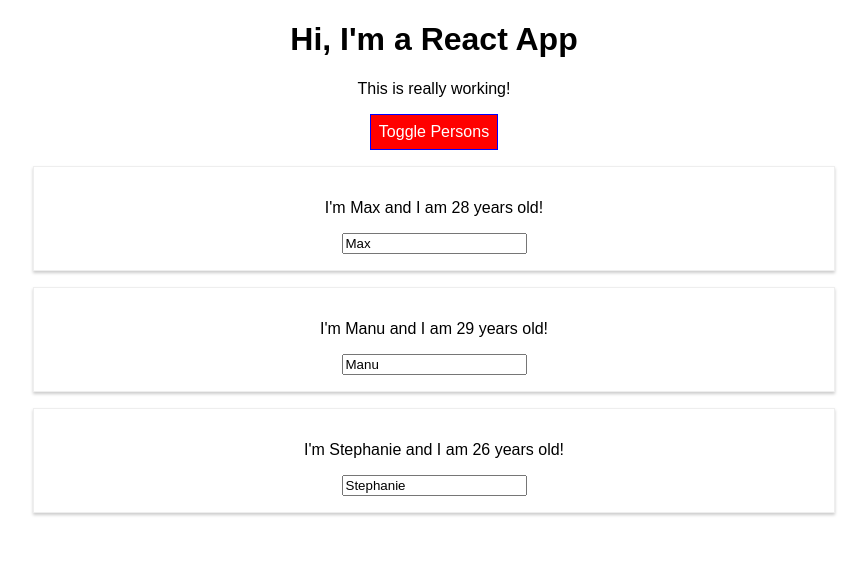
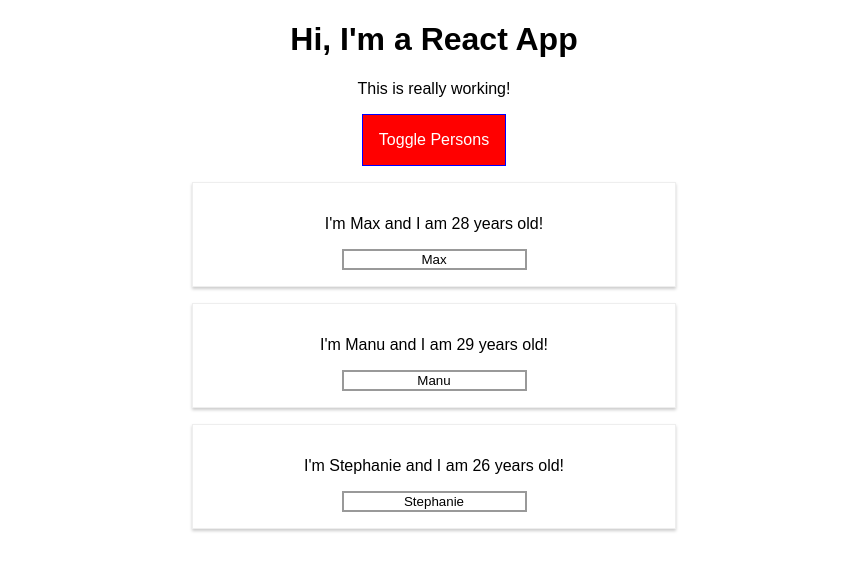
Before and after one commit to doa-b/react-complete-guide, a React (Create React App) app: page / in a window 1280 px wide. Both pictures are taken after a click on the button "Toggle Persons". Shown: the top 570 px of the page, without its empty margins (206-1073 px from the left). Built offline with nearby package versions, Linux system fonts and the light colour scheme.

Commit message:
Finished chapter 5

```diff
--- a/src/App.css
+++ /dev/null
@@ -1,11 +0,0 @@
-.App {
-  text-align: center;
-}
-
-.red {
-    color: red;
-}
-
-.bold {
-    font-weight: bold;
-}
--- a/src/App.js
+++ b/src/App.js
@@ -1,5 +1,5 @@
 import React, {Component} from 'react';
-import './App.css';
+import classes from './App.module.css'
 import Person from './Person/Person';
 
 class App extends Component {
@@ -42,16 +42,9 @@
     }
 
     render() {
-        const style = {
-            backgroundColor: 'green',
-            color: 'white',
-            font: 'inherit',
-            border: '1px solid blue',
-            padding: '8px',
-            cursor: 'pointer',
-        }
 
-        let persons = null
+        let persons = null;
+        let btnClass = '';
 
         if (this.state.showPersons) {
             persons = (<div>
@@ -67,24 +60,24 @@
                 </div>
             );
 
-            style.backgroundColor = 'red';
+            btnClass = classes.Red;
         }
 
-        const classes = [] //['red', 'bold'].join(' '); red bold valid css class list
+        const assignedClasses = [] //['red', 'bold'].join(' '); red bold valid css class list
         if (this.state.persons.length <=2) {
-            classes.push('red') // classes = ['red']
+            assignedClasses.push( classes.red ) // assignedClasses = ['red']
         }
         if (this.state.persons.length <=1) {
-            classes.push('bold') // classes = ['red, bold']
+            assignedClasses.push( classes.bold ) // assignedClasses = ['red, bold']
         }
 
         return (
-            <div className="App">
+            <div className={classes.App}>
                 <h1>Hi, I'm a React App</h1>
-                <p className={classes.join(' ')}>This is really working!</p>
-                <button
-                    style={style}
-                    onClick={this.togglePersonsHandler}>Toggle Persons
+                <p className={assignedClasses.join(' ')}>This is really working!</p>
+                <button onClick={this.togglePersonsHandler}
+                        className={btnClass}
+                >Toggle Persons
                 </button>
                 {persons}
             </div>
--- /dev/null
+++ b/src/App.module.css
@@ -0,0 +1,35 @@
+.App {
+    text-align: center;
+}
+
+.red {
+    color: red;
+}
+
+.bold {
+    font-weight: bold;
+}
+
+.App button {
+    border: 1px solid blue;
+    box-shadow: black;
+    padding: 16px;
+    background-color: green;
+    font: inherit;
+    color: white;
+    cursor: pointer;
+}
+
+.App button:hover {
+    background-color: lightgreen;
+    color: black;
+}
+
+.App button.Red {
+    background-color: red;
+}
+
+.App button.Red:hover {
+    background-color: salmon;
+    color: black;
+}
--- a/src/Person/Person.css
+++ /dev/null
@@ -1,8 +0,0 @@
-.Person {
-    width: 60%;
-    margin: 16px auto;
-    border: 1px solid #eee;
-    box-shadow: 0 2px 3px #ccc;
-    padding: 16px;
-    text-align: center;
-}
--- a/src/Person/Person.js
+++ b/src/Person/Person.js
@@ -1,14 +1,15 @@
 import React from 'react';
-import './Person.css'
+import classes from './Person.module.css'
 
 // A React component is just a function returning some JSX
 
 const person = ( props ) => {
 
     return (
-        <div className="Person">
+        <div className={classes.Person}>
             <p onClick={props.click}>I'm {props.name} and I am {props.age} years old!</p>
-            <input type="text" onChange={props.changed} value={props.name}/>
+            <input type="text" className={classes.TextInput}
+                   onChange={props.changed} value={props.name}/>
 
         </div>
     )
--- /dev/null
+++ b/src/Person/Person.module.css
@@ -0,0 +1,22 @@
+.Person {
+    width: 60%;
+    margin: 16px auto;
+    border: 1px solid #eee;
+    box-shadow: 0 2px 3px #ccc;
+    padding: 16px;
+    text-align: center;
+}
+
+@media (min-width: 500px) {
+    .Person {
+        width: 450px;
+    }
+}
+
+.TextInput {
+    border: 2px solid #999;
+    text-align: center;
+
+    -webkit-appearance: searchfield;
+
+}
```
Also changed, not shown: package.json (+8 -2 lines).
